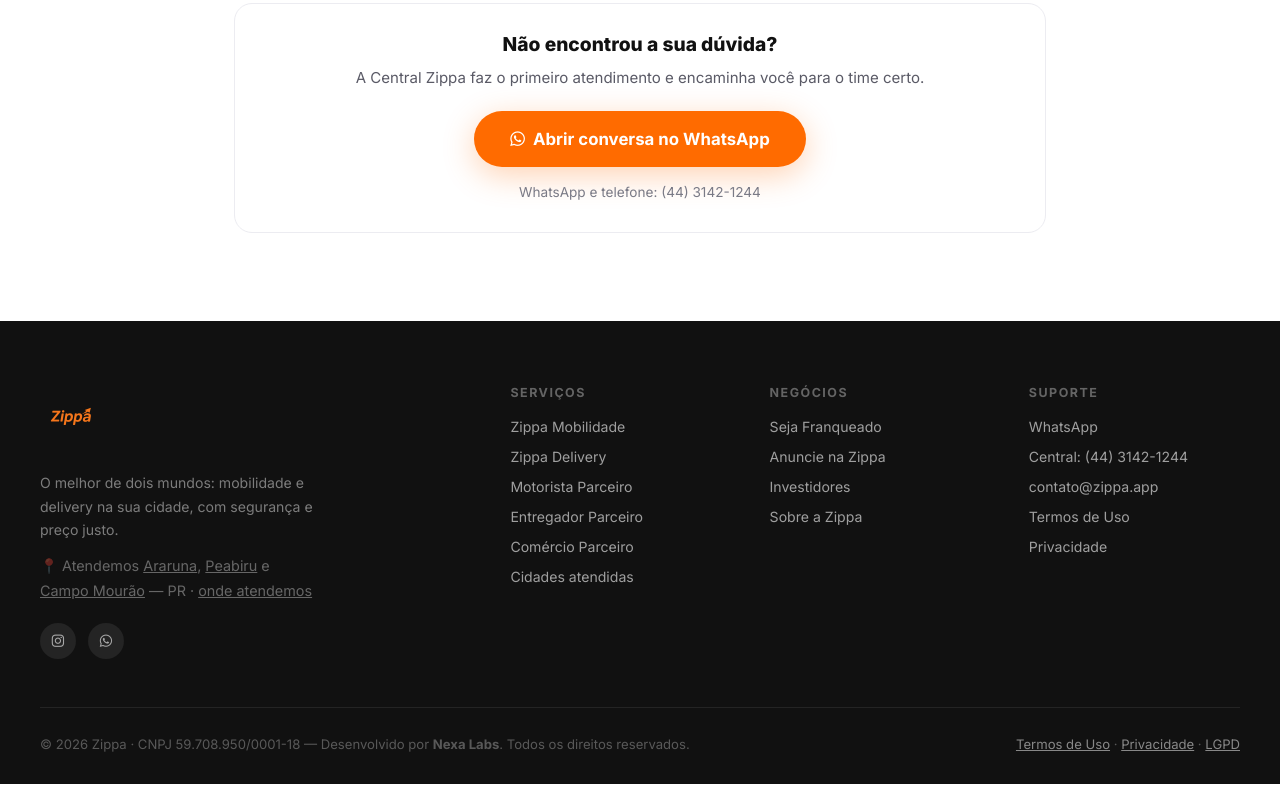
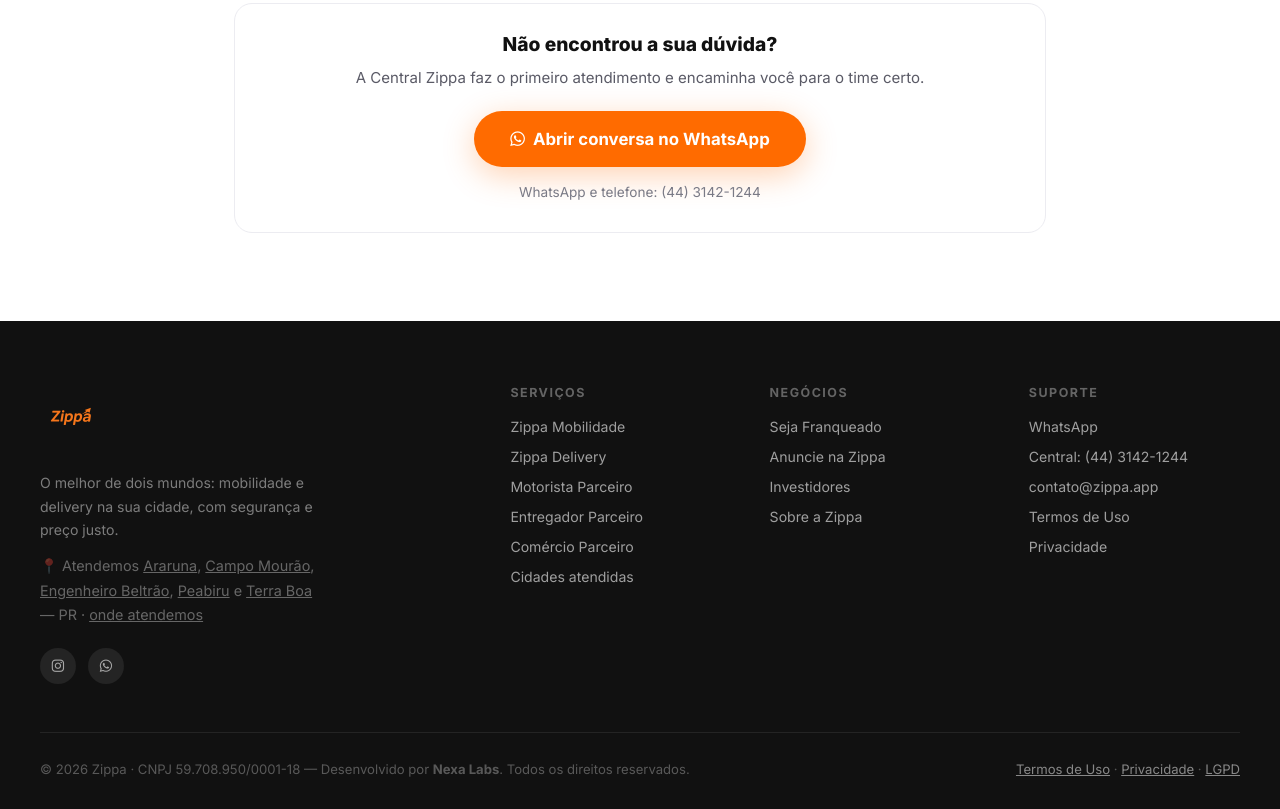
Before and after one commit to NexaLabsLTDA/zippa-site, a plain HTML site: page ajuda.html in a window 1280 px wide. Shown: the part 3584-4393 px from the top of the page. Before the commit the page ends 4368 px from the top, so only its background shows below. Drawn offline with Linux system fonts and the light colour scheme.

Commit message:
Rodapé: cinco cidades em todas as páginas
A linha '📍 Atendemos' listava só Araruna, Peabiru e Campo Mourão em 18
páginas — o site dizia cinco no topo e três no pé. Agora lista as cinco
(Araruna, Campo Mourão, Engenheiro Beltrão, Peabiru e Terra Boa), igual
em todo lugar, inclusive no index.

```diff
--- a/ajuda.html
+++ b/ajuda.html
@@ -402,7 +402,7 @@
               <img src="images/logo-zippa.png" alt="Zippa" style="height:64px;width:auto;" />
             </a>
             <p>O melhor de dois mundos: mobilidade e delivery na sua cidade, com segurança e preço justo.</p>
-            <p style="margin-top:12px;font-size:0.9rem;opacity:0.8;">📍 Atendemos <a href="araruna.html" style="color:inherit;text-decoration:underline;">Araruna</a>, <a href="peabiru.html" style="color:inherit;text-decoration:underline;">Peabiru</a> e <a href="campo-mourao.html" style="color:inherit;text-decoration:underline;">Campo Mourão</a> — PR · <a href="cidades.html" style="color:inherit;text-decoration:underline;">onde atendemos</a></p>
+            <p style="margin-top:12px;font-size:0.9rem;opacity:0.8;">📍 Atendemos <a href="araruna.html" style="color:inherit;text-decoration:underline;">Araruna</a>, <a href="campo-mourao.html" style="color:inherit;text-decoration:underline;">Campo Mourão</a>, <a href="engenheiro-beltrao.html" style="color:inherit;text-decoration:underline;">Engenheiro Beltrão</a>, <a href="peabiru.html" style="color:inherit;text-decoration:underline;">Peabiru</a> e <a href="terra-boa.html" style="color:inherit;text-decoration:underline;">Terra Boa</a> — PR · <a href="cidades.html" style="color:inherit;text-decoration:underline;">onde atendemos</a></p>
             <div class="footer-socials" style="margin-top:20px;">
               <a href="https://www.instagram.com/zippaoficial" target="_blank" rel="noopener" class="social-btn" title="Instagram da Zippa"><i class="fab fa-instagram"></i></a>
               <a href="https://wa.me/554431421244" class="social-btn" title="WhatsApp da Zippa"><i class="fab fa-whatsapp"></i></a>
```
Also changed, not shown: anuncie.html (+1 -1 lines), araruna.html (+1 -1 lines), campo-mourao.html (+1 -1 lines), cidades.html (+1 -1 lines), comercio.html (+1 -1 lines), delivery.html (+1 -1 lines), engenheiro-beltrao.html (+1 -1 lines), entregador.html (+1 -1 lines), franquias.html (+1 -1 lines), index.html (+1 -1 lines), investidores.html (+1 -1 lines), mobilidade.html (+1 -1 lines), motorista.html (+1 -1 lines), parceiro.html (+1 -1 lines), 3 more files.
